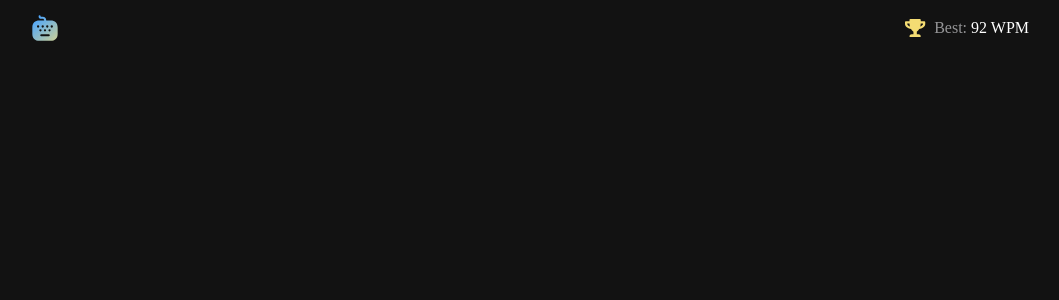
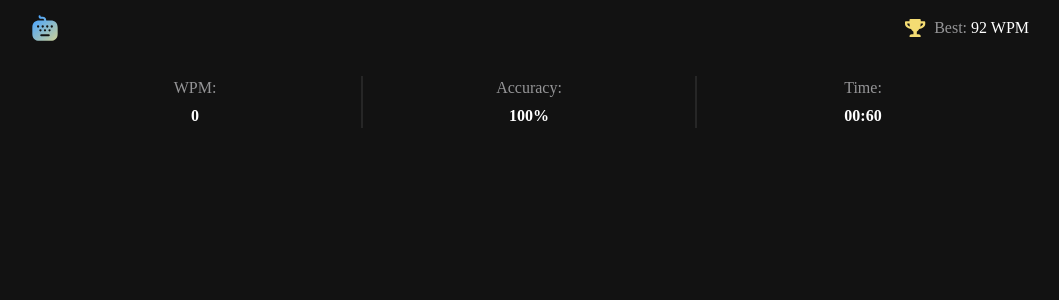
Before and after one commit to hasanlashgari01/frontend-mentor-challenges, a React (Vite) app: page / in a window 1280 px wide. Shown: the top 300 px of the page, without its empty margins (111-1170 px from the left). Built offline with nearby package versions, Linux system fonts and the light colour scheme; a web font is replaced by a local one.

Commit message:
create status styles

```diff
--- a/src/App.tsx
+++ b/src/App.tsx
@@ -1,9 +1,15 @@
 import Header from "@/components/header/header.tsx";
+import Status from "@/components/status/status.tsx";
 
 function App() {
   return (
     <>
       <Header />
+      <div className="container">
+        <div>
+          <Status />
+        </div>
+      </div>
     </>
   );
 }
--- /dev/null
+++ b/src/components/status/status.tsx
@@ -0,0 +1,20 @@
+const Status = () => {
+  return (
+    <div className="mt-8 flex justify-around divide-x-2 divide-neutral-800">
+      <div className="flex flex-1 flex-col text-center">
+        <span className="text-neutral-400">WPM:</span>
+        <span className="mt-1 font-bold">0</span>
+      </div>
+      <div className="flex flex-1 flex-col text-center">
+        <span className="text-neutral-400">Accuracy:</span>
+        <span className="mt-1 font-bold">100%</span>
+      </div>
+      <div className="flex flex-1 flex-col text-center">
+        <span className="text-neutral-400">Time:</span>
+        <span className="mt-1 font-bold">00:60</span>
+      </div>
+    </div>
+  );
+};
+
+export default Status;
```
